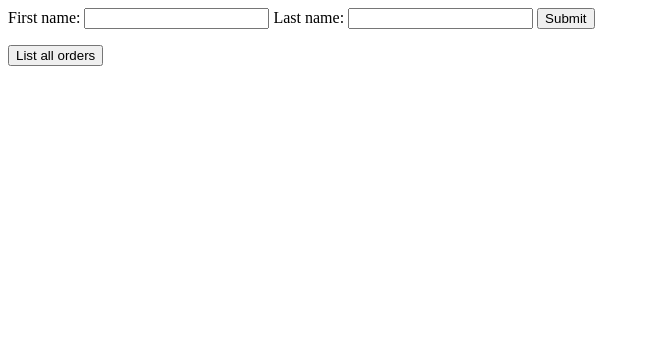
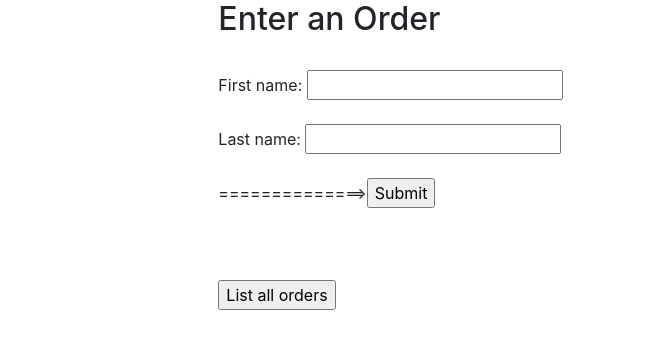
Before and after one commit to jamietheminyard/FunAPI, a website: page AddOrder.html in a window 1280 px wide. Shown: the whole page, without its empty margins (0-650 px from the left). Drawn offline with nearby package versions, Linux system fonts and the light colour scheme.

Commit message:
First attempt at cleaning up front end

```diff
--- a/AddOrder.html
+++ b/AddOrder.html
@@ -1,15 +1,34 @@
-<html>
+<!DOCTYPE html>
+<html lang="en">
+   <head>
+      <meta charset="utf-8"/>
+      <meta name="viewport" content="width=device-width, initial-scale=1"/>
+      <meta name="theme-color" content="#000000"/>
+      <title>FunAPI node/react app</title>
+      <link rel="stylesheet" href="https://stackpath.bootstrapcdn.com/bootstrap/4.3.1/css/bootstrap.min.css"
+      crossorigin="anonymous"/>
+   </head>
    <body>
+      <div id ="root">
+         <div class="row">
+            <div class = "col-md-8 offset-md-2">
+               <h2>Enter an Order</h2>
+               <form action = "submit_order" method = "POST">
+                  <br>
+                  First name: <input type = "text" name = "firstname">
+                  <br><br>
+                  Last name: <input type = "text" name = "lastname">
+                  <br><br>
+                  ==============><input type = "submit" value = "Submit">
+               </form>
 
-      <form action = "submit_order" method = "POST">
-         First name: <input type = "text" name = "firstname">
-         Last name: <input type = "text" name = "lastname">
-         <input type = "submit" value = "Submit">
-      </form>
+               <br><br><br>
 
-      <form action = "listOrders" method = "GET">
-         <input type = "submit" value = "List all orders">
-      </form>
-
+               <form action = "listOrders" method = "GET">
+                  <input type = "submit" value = "List all orders">
+               </form>
+            </div>
+         </div>
+      </div>
    </body>
 </html>
```
